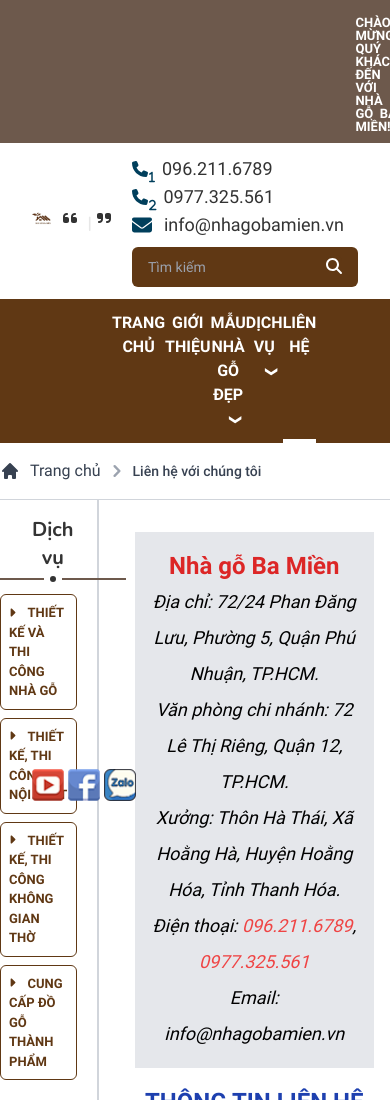
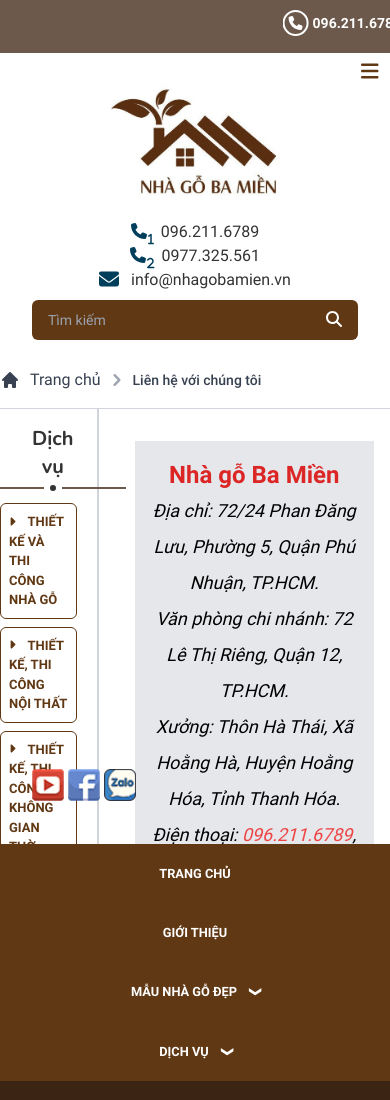
Before and after one commit to liemdang260/nhago3mien, a Next.js app in the folder client/: page /lien-he in a window 390 px wide. Shown: the top 1100 px of the page. Built offline with nearby package versions, Linux system fonts and the light colour scheme.

Commit message:
Creating menu on mobile

```diff
--- a/client/components/common/header.jsx
+++ b/client/components/common/header.jsx
@@ -10,8 +10,10 @@ import {
     faEnvelope,
     fa1,
     fa2,
+    faBars,
+    faXmark,
 } from '@fortawesome/free-solid-svg-icons';
-// import { useState } from 'react';
+import { useState } from 'react';
 import { useRouter } from 'next/router';
 
 import { useTypewriter, Cursor } from 'react-simple-typewriter';
@@ -35,12 +37,23 @@ export const Services = [
 ];
 
 const navTitle = [
-    { link: '/', title: 'TRANG CHỦ', isDropdown: false },
-    { link: '/gioi-thieu', title: 'GIỚI THIỆU', isDropdown: false },
+    {
+        link: '/',
+        title: 'TRANG CHỦ',
+        isDropdown: false,
+        clickableOnMobile: true,
+    },
+    {
+        link: '/gioi-thieu',
+        title: 'GIỚI THIỆU',
+        isDropdown: false,
+        clickableOnMobile: true,
+    },
     {
         link: '/mau-nha',
         title: 'MẪU NHÀ GỖ ĐẸP',
         isDropdown: true,
+        clickableOnMobile: false,
         dropDownContent: [
             { title: 'NHÀ TỪ ĐƯỜNG', link: '/mau-nha/mau-nha-tu-duong' },
             { title: 'NHÀ GỖ HIỆN ĐẠI', link: '/mau-nha/mau-nha-hien-dai' },
@@ -54,12 +67,19 @@ const navTitle = [
         title: 'DỊCH VỤ',
         isDropdown: true,
         dropDownContent: Services,
+        clickableOnMobile: false,
     },
-    { link: '/lien-he', title: 'LIÊN HỆ', isDropdown: false },
+    {
+        link: '/lien-he',
+        title: 'LIÊN HỆ',
+        isDropdown: false,
+        clickableOnMobile: true,
+    },
 ];
 
 export default function Header() {
     const { pathname } = useRouter();
+    const [openMobileMenu, setOpenMobileMenu] = useState(false);
     const { text } = useTypewriter({
         words: ['Không gian sống đậm nét truyền thống'],
         loop: 0,
@@ -67,55 +87,58 @@ export default function Header() {
         deleteSpeed: 90,
         delaySpeed: 3000,
     });
+    const handleClickMenu = (e) => {
+        setOpenMobileMenu((pre) => !pre);
+    };
+    const handleClickItem = (e) => {
+        setOpenMobileMenu(false);
+    };
     return (
-        <header>
+        <header className='relative'>
             <div className='bg-[#6D594C] text-white py-[10px]'>
                 <div className='container overflow-hidden'>
-                    <div className='text-[13px] inline-flex items-center font-semibold animate-textScrolling'>
-                        <p className='leading-none'>
+                    <div className='inline-flex items-center font-semibold animate-textScrolling'>
+                        <p className='md:inline-block text-[13px] leading-none hidden whitespace-nowrap'>
                             CHÀO&nbsp; MỪNG&nbsp; QUÝ&nbsp; KHÁCH&nbsp;
                             ĐẾN&nbsp; VỚI&nbsp; NHÀ&nbsp; GỖ&nbsp; BA MIỀN!
                         </p>
-                        <p className='ml-6 leading-none'>
+                        <div className='inline-flex'>
+                            <p className='md:ml-6 leading-none'>
                                 {' '}
                                 <a
                                     href='tel:0962116789'
-                                className='inline-flex items-center'
+                                    className='inline-flex items-center text-[14px] lg:text-[16px]'
                                 >
                                     <FontAwesomeIcon
                                         icon={faPhone}
                                         className='border-2 border-solid border-white rounded-full p-1 inline-block'
                                     />
-                                <span className='text-[16px] ml-1'>
-                                    096.211.6789
-                                </span>
+                                    <span className='ml-1'>096.211.6789</span>
                                 </a>
                             </p>
                             <p className='ml-4 leading-none'>
                                 {' '}
                                 <a
                                     href='tel:0962116789'
-                                className='inline-flex items-center'
+                                    className='inline-flex items-center text-[14px] lg:text-[16px]'
                                 >
                                     <FontAwesomeIcon
                                         icon={faPhone}
                                         className='border-2 border-solid border-white rounded-full p-1 inline-block'
                                     />
-                                <span className='text-[16px] ml-1'>
-                                    0977.325.561
-                                </span>
+                                    <span className='ml-1'>0977.325.561</span>
                                 </a>
                             </p>
                             <p className='ml-4 leading-none'>
                                 <a
                                     href='mailto:info@nhagobamien.vn'
-                                className='inline-flex items-center'
+                                    className='inline-flex items-center text-[14px] md:text-[16px]'
                                 >
                                     <FontAwesomeIcon
                                         icon={faEnvelope}
                                         className='border-2 border-solid border-white rounded-full p-1 inline-block'
                                     />
-                                <span className='text-[16px] ml-1'>
+                                    <span className='ml-1'>
                                         info@nhagobamien.vn
                                     </span>
                                 </a>
@@ -123,8 +146,9 @@ export default function Header() {
                         </div>
                     </div>
                 </div>
-            <div className='container px-8 py-3 flex justify-between items-center'>
-                <div className=''>
+            </div>
+            <div className='lg:flex-row lg:justify-between lg:items-center flex flex-col items-stretch container px-8 py-3'>
+                <div className='self-center'>
                     <Image
                         src='/logo_ng3m.jpg'
                         alt='logo website'
@@ -132,7 +156,7 @@ export default function Header() {
                         height={148.6666}
                     />
                 </div>
-                <div className='px-3 w-[550px] md:text-[1.325rem] lg:text-[1.475rem] xl:text-[1.625rem]'>
+                <div className='sm:block md:text-[1.475rem] lg:w-[550px]  xl:text-[1.625rem] px-3 hidden text-[1.375rem] self-center'>
                     <blockquote className='font-nunito text-color'>
                         <FontAwesomeIcon icon={faQuoteLeft} />
                         <span className='font-semibold mx-2 align-sub'>
@@ -142,10 +166,10 @@ export default function Header() {
                         <FontAwesomeIcon icon={faQuoteRight} />
                     </blockquote>
                 </div>
-                <div className='flex flex-col basis-[250px]'>
-                    <div className='mb-2'>
+                <div className='lg:basis-[250px] flex flex-col'>
+                    <div className='mt-0 sm:mt-4 lg:mt-0 mb-2 w-fit mx-auto'>
                         <ul>
-                            <li>
+                            <li className='w-fit mx-auto sm:w-auto'>
                                 <a href='tel:0962116789'>
                                     <FontAwesomeIcon
                                         icon={faPhone}
@@ -157,12 +181,12 @@ export default function Header() {
                                         size='xs'
                                         className='translate-y-2 translate-x-[1px] inline-block'
                                     />
-                                    <span className='font-normal ml-2 text-lg text-color'>
+                                    <span className='font-normal ml-2 lg:text-lg text-color'>
                                         096.211.6789
                                     </span>
                                 </a>
                             </li>
-                            <li>
+                            <li className='w-fit mx-auto sm:w-auto'>
                                 <a href='tel:0977325561'>
                                     <FontAwesomeIcon
                                         icon={faPhone}
@@ -174,7 +198,7 @@ export default function Header() {
                                         size='xs'
                                         className='translate-y-2 translate-x-[1px] inline-block'
                                     />
-                                    <span className='font-normal ml-2 text-lg text-color'>
+                                    <span className='font-normal ml-2 lg:text-lg text-color'>
                                         0977.325.561
                                     </span>
                                 </a>
@@ -186,7 +210,7 @@ export default function Header() {
                                         color='#003F5C'
                                         size='lg'
                                     />
-                                    <span className='font-normal ml-3 text-lg text-color'>
+                                    <span className='font-normal ml-3 lg:text-lg text-color'>
                                         info@nhagobamien.vn
                                     </span>
                                 </a>
@@ -206,12 +230,12 @@ export default function Header() {
                 </div>
             </div>
             <nav className='bg-primary-color'>
-                <ul className='flex container text-white px-28'>
+                <ul className='container text-white sm:px-0 md:px-12 lg:px-28 hidden md:flex'>
                     {navTitle &&
                         navTitle.map((title, i) => (
                             <li
                                 key={i}
-                                className={`group grow relative hover:border-b-[4px] hover:border-white hover:bg-[#3B2414] transition ease-in-out duration-200 ${
+                                className={`group grow relative text-[0.8rem] lg:text-[1rem] hover:border-b-[4px] hover:border-white hover:bg-[#3B2414] transition ease-in-out duration-200 ${
                                     title.link === pathname ||
                                     (title.link !== '/' &&
                                         pathname.startsWith(title.link))
@@ -257,6 +281,97 @@ export default function Header() {
                             </li>
                         ))}
                 </ul>
+                <div className='block md:hidden'>
+                    <button
+                        className='absolute top-[60px] right-3'
+                        onClick={handleClickMenu}
+                        aria-controls='mobile-menu'
+                    >
+                        <FontAwesomeIcon
+                            icon={openMobileMenu ? faXmark : faBars}
+                            size='lg'
+                            color='#603814'
+                            className='hover:opacity-70 duration-200'
+                        />
+                    </button>
+                    <div
+                        className={`fixed left-0 right-0 bottom-0 top-[89px] bg-primary-color z-[1000] text-white duration-500 ease-out translate-y-full ${
+                            openMobileMenu ? 'translate-y-0 opacity-100' : ''
+                        }`}
+                    >
+                        <ul>
+                            {navTitle &&
+                                navTitle.map((title, i) => (
+                                    <li
+                                        key={i}
+                                        className={`group grow relative text-[0.8rem] hover:bg-[#3B2414] transition ease-in-out duration-200 ${
+                                            title.link === pathname ||
+                                            (title.link !== '/' &&
+                                                pathname.startsWith(title.link))
+                                                ? 'bg-[#3B2414]'
+                                                : ''
+                                        } `}
+                                        onClick={
+                                            title.clickableOnMobile
+                                                ? handleClickItem
+                                                : null
+                                        }
+                                    >
+                                        <Link
+                                            href={title.link}
+                                            passHref={title.clickableOnMobile}
+                                        >
+                                            <a
+                                                className={`py-5 w-full text-center inline-block font-semibold`}
+                                            >
+                                                {title.title}
+                                                {title.isDropdown && (
+                                                    <p className='inline-block ml-3 text-xs -rotate-90'>
+                                                        &#10094;
+                                                    </p>
+                                                )}
+                                            </a>
+                                        </Link>
+                                        {title.isDropdown && (
+                                            <ul className='absolute z-10 min-w-full text-center whitespace-nowrap bg-primary-color hidden group-hover:block'>
+                                                {title.dropDownContent &&
+                                                    title.dropDownContent.map(
+                                                        (item, index) => (
+                                                            <li
+                                                                key={index}
+                                                                onClick={
+                                                                    handleClickItem
+                                                                }
+                                                            >
+                                                                <Link
+                                                                    href={
+                                                                        item.link
+                                                                    }
+                                                                >
+                                                                    <a className='block px-6 py-2 hover:bg-[#3B2414]'>
+                                                                        {
+                                                                            item.title
+                                                                        }
+                                                                    </a>
+                                                                </Link>
+                                                            </li>
+                                                        ),
+                                                    )}
+                                                <li>
+                                                    <Link href={title.link}>
+                                                        <a className='block px-6 py-3 hover:bg-[#3B2414] text-[0.8rem] border-t-2 border-slate-100 font-medium'>
+                                                            XEM TẤT CẢ{' '}
+                                                            {title.title}
+                                                        </a>
+                                                    </Link>
+                                                </li>
+                                            </ul>
+                                        )}
+                                    </li>
+                                ))}
+                        </ul>
+                    </div>
+                </div>
             </nav>
         </header>
     );
--- a/client/pages/index.js
+++ b/client/pages/index.js
@@ -161,11 +161,12 @@ export default function Home() {
                     {images &&
                         images.map((value, index) => (
                             <SwiperSlide key={index}>
-                                <div className='w-full min-h-[calc(100vh_-_280px)]'>
+                                <div className=''>
                                     <Image
                                         src={value}
                                         alt='banner 1'
-                                        layout='fill'
+                                        width={1536}
+                                        height={480}
                                     />
                                 </div>
                             </SwiperSlide>
```
Also changed, not shown: client/components/home/About.jsx (+4 -4 lines), client/pages/_app.js (+7 -1 lines). Lines whose indentation alone changed are shown as unchanged.
